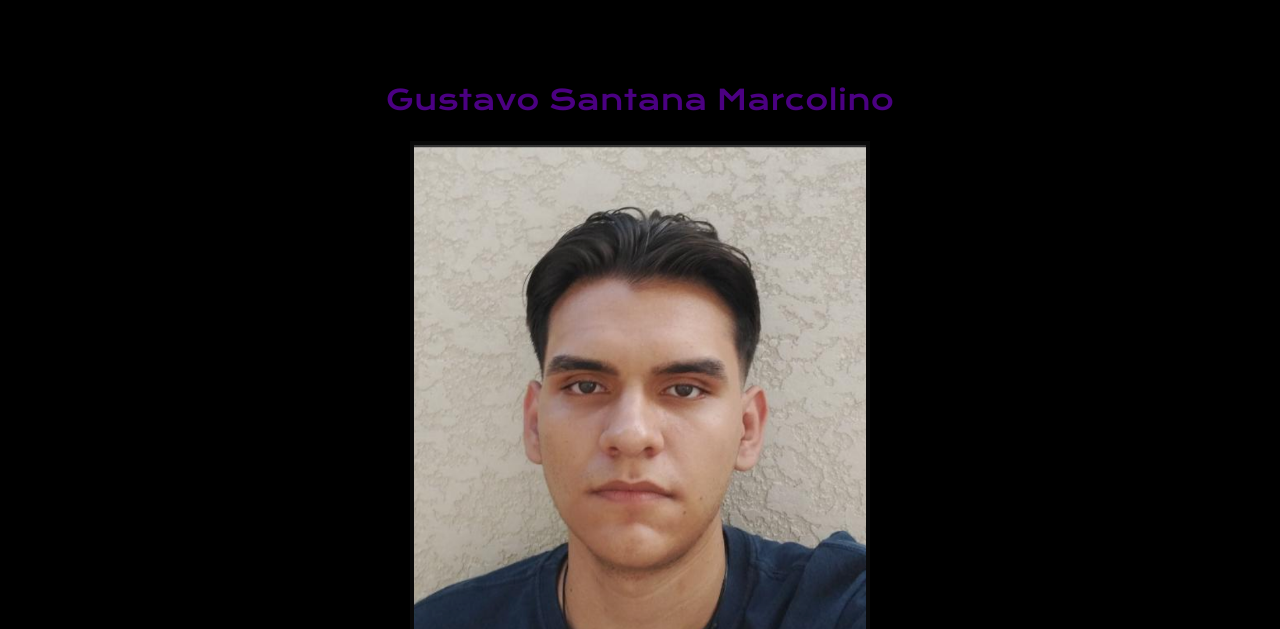
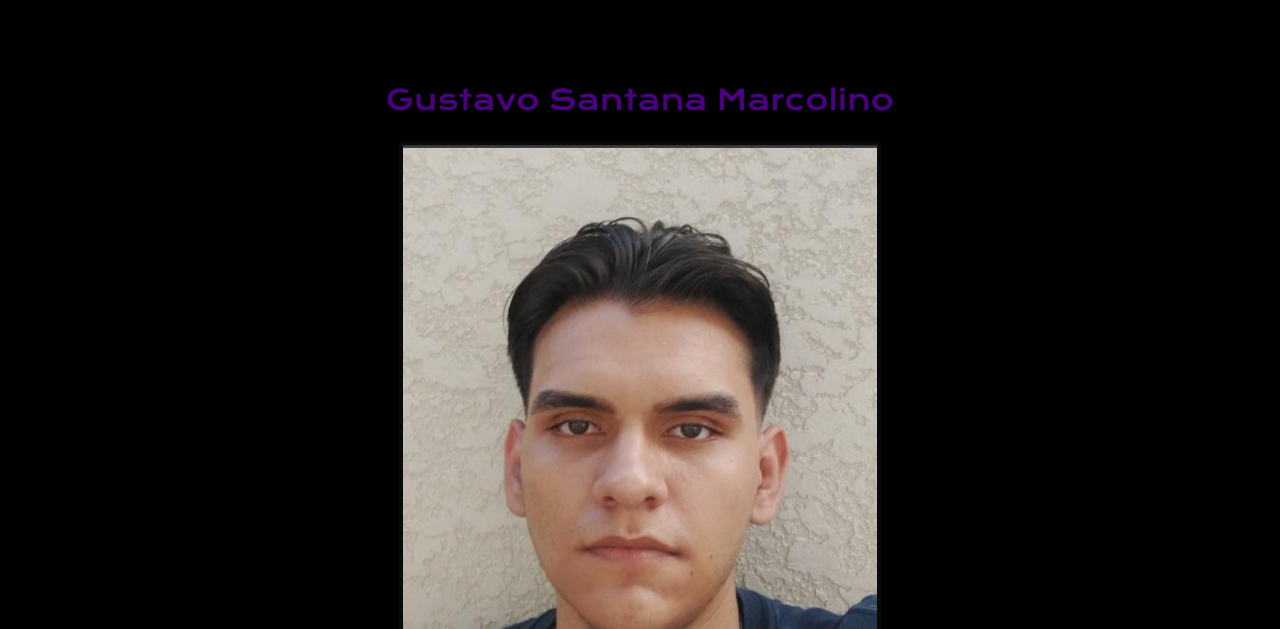
Before and after one commit to MUSTENDER74/Projeto-de-circuitos-logicos, a plain HTML site: page desenvolvedores.html in a window 1280 px wide. Shown: the part 170-799 px from the top of the page. Drawn offline with nearby package versions, Linux system fonts and the light colour scheme.

Commit message:
ajustando a margem para o mobile

```diff
--- a/css/style.css
+++ b/css/style.css
@@ -321,9 +321,8 @@ body {
    =============================================================*/
 .slider {
   width: 95vw;
-  height: 55vh;
-  margin: 1rem auto;
-  height: 75vh;
+  height: 56vh;
+  margin-top: 0rem;
   overflow: hidden;
   position: relative;
   border-radius: 10px;
@@ -588,9 +587,9 @@ body {
   }
 /* PARTE EXCLUSIVA DE DESENVOLVEDORES*/
 .slider {
+  height: 86vh;
   margin: 2rem auto;
-  width: 90vw;
-  max-width: 1200px;
+  width: 94vw;
 }
 
 .slide {
```
